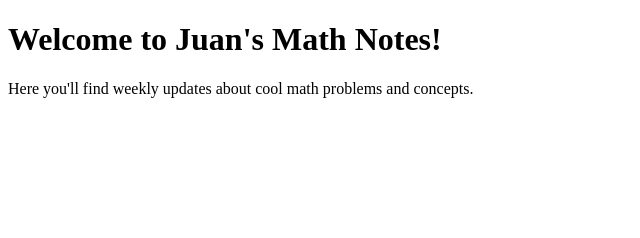
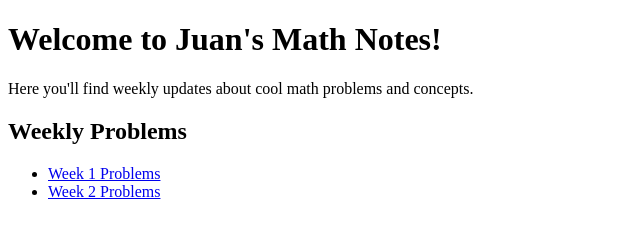
Before and after one commit to 24Juanb/site, a plain HTML site: page index.html in a window 1280 px wide. Shown: the whole page, without its empty margins (0-640 px from the left). Drawn offline with Linux system fonts and the light colour scheme.

Commit message:
Update index.html

```diff
--- a/index.html
+++ b/index.html
@@ -8,5 +8,13 @@
 <body>
     <h1>Welcome to Juan's Math Notes!</h1>
     <p>Here you'll find weekly updates about cool math problems and concepts.</p>
+
+    <h2>Weekly Problems</h2>
+    <ul>
+        <li><a href="week1.html">Week 1 Problems</a></li>
+        <li><a href="week2.html">Week 2 Problems</a></li>
+        <!-- Add more weeks as needed -->
+    </ul>
+
 </body>
 </html>
```
